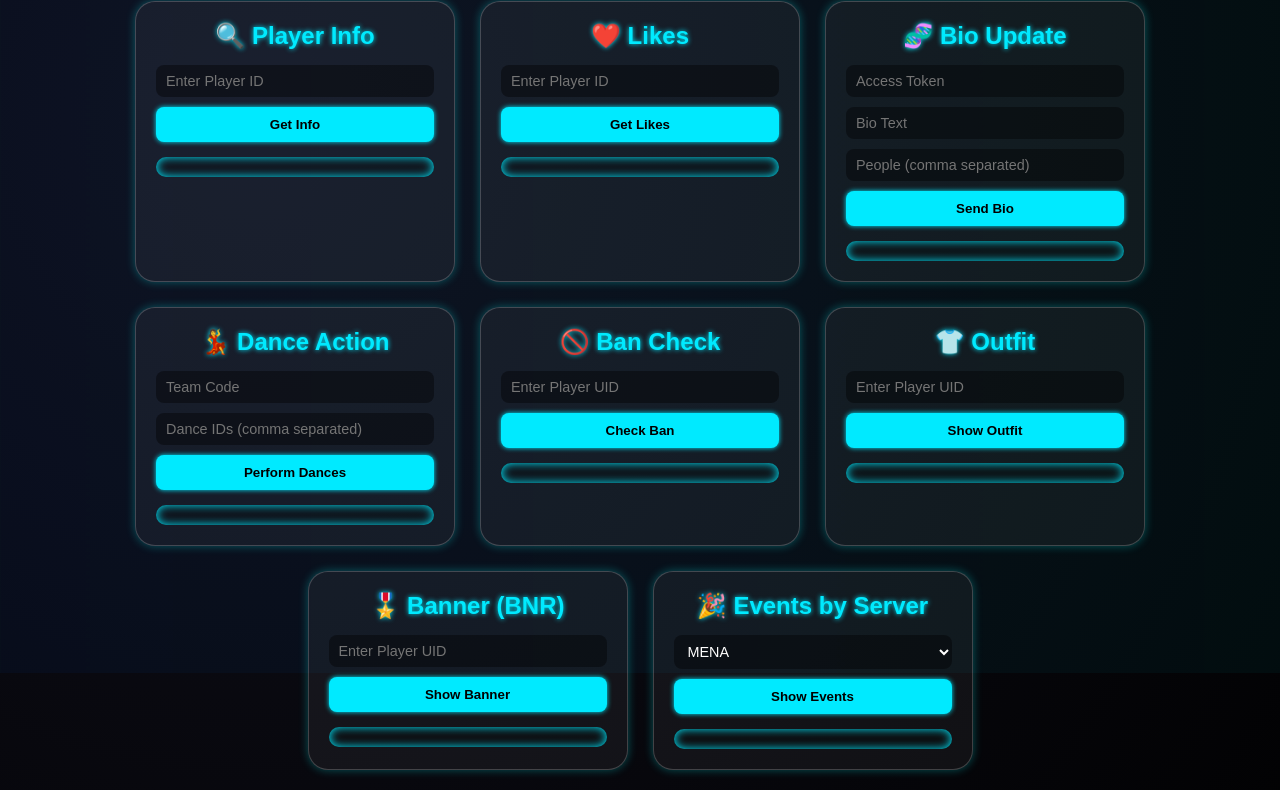
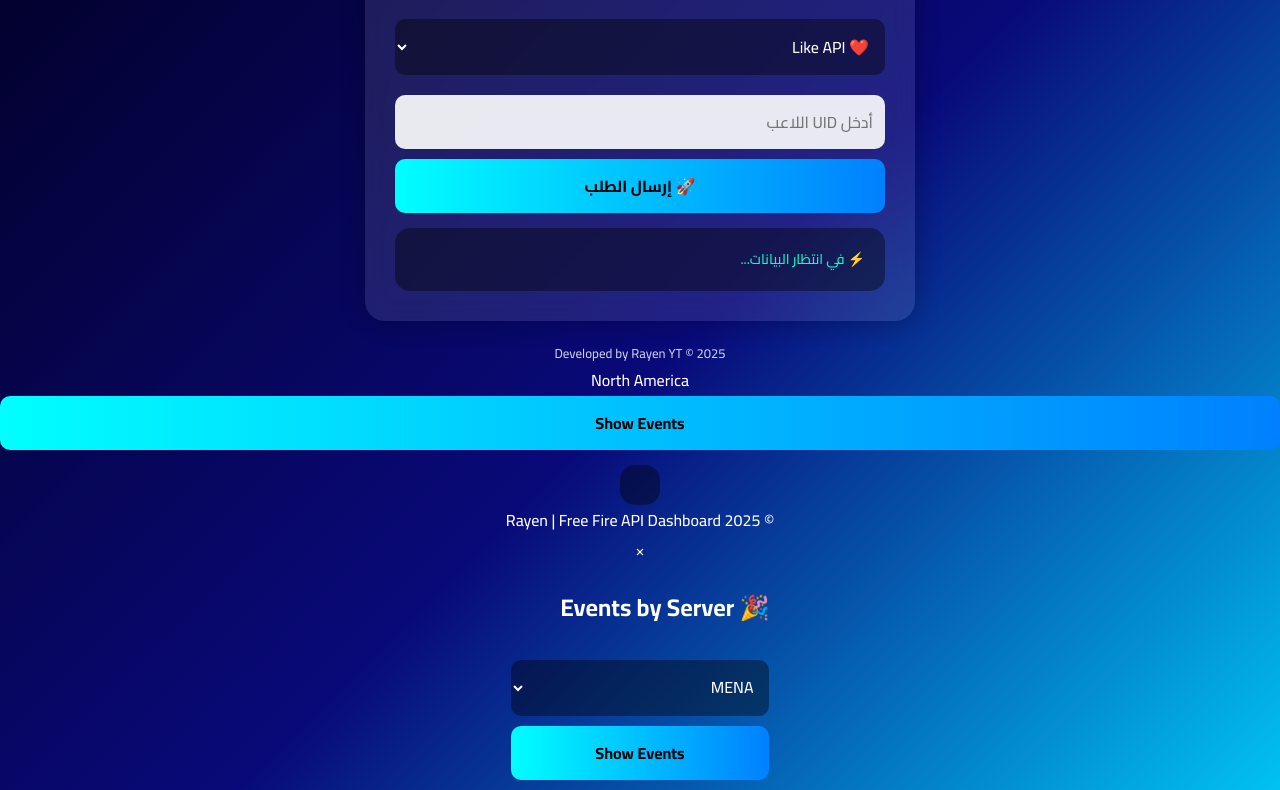
Before and after one commit to Rayenyt/Web-bot, a plain HTML site: page index.html in a window 1280 px wide. Shown: the part 127-917 px from the top of the page. Drawn offline with Linux system fonts and the light colour scheme.

Commit message:
Update index.html

```diff
--- a/index.html
+++ b/index.html
@@ -3,107 +3,191 @@
 <head>
 <meta charset="UTF-8">
 <meta name="viewport" content="width=device-width, initial-scale=1.0">
-<title>Free Fire API Dashboard - Rayen</title>
+<title>Free Fire API Dashboard</title>
+
 <style>
-*{margin:0;padding:0;box-sizing:border-box;font-family:"Poppins",sans-serif}
-body{background:radial-gradient(circle at 20% 20%,#0f0f1a,#000);color:#fff;min-height:100vh;display:flex;flex-direction:column;align-items:center;justify-content:flex-start;overflow-x:hidden;}
-header{width:100%;text-align:center;padding:25px;background:rgba(255,255,255,0.05);backdrop-filter:blur(10px);box-shadow:0 0 15px rgba(0,0,0,0.5);}
-header h1{font-size:2em;color:#00eaff;text-shadow:0 0 15px #00eaff;letter-spacing:2px;animation:neonPulse 2s infinite;}
-@keyframes neonPulse{0%,100%{text-shadow:0 0 5px #00eaff,0 0 20px #00eaff,0 0 30px #00eaff}50%{text-shadow:0 0 10px #00ffcc,0 0 25px #00ffcc,0 0 40px #00ffcc}}
-.container{display:flex;flex-wrap:wrap;justify-content:center;gap:25px;padding:40px;max-width:1200px;}
-.api-card{width:320px;background:rgba(255,255,255,0.05);border:1px solid rgba(255,255,255,0.2);border-radius:20px;padding:20px;box-shadow:0 0 10px rgba(0,255,255,0.3);transition:0.3s ease-in-out;overflow:hidden;position:relative;}
-.api-card:hover{transform:scale(1.05);box-shadow:0 0 25px #00eaff,0 0 50px #00ffcc;}
-.api-card h2{color:#00eaff;margin-bottom:15px;text-align:center;text-shadow:0 0 5px #00eaff;}
-.api-card input,.api-card select{width:100%;padding:8px 10px;margin-bottom:10px;border-radius:8px;border:none;outline:none;background:rgba(0,0,0,0.4);color:#fff;font-size:0.9em;}
-.api-card button{width:100%;padding:10px;background:#00eaff;border:none;color:#000;border-radius:8px;font-weight:bold;cursor:pointer;transition:0.3s;box-shadow:0 0 5px #00eaff;}
-.api-card button:hover{background:#00ffcc;transform:scale(1.05);box-shadow:0 0 15px #00ffcc;}
-.result{margin-top:15px;background:rgba(0,0,0,0.3);padding:10px;border-radius:10px;font-size:0.85em;max-height:200px;overflow-y:auto;white-space:pre-wrap;box-shadow:0 0 10px #00eaff inset;}
-footer{text-align:center;padding:20px;font-size:0.9em;color:#aaa;}
-@keyframes move-bg{0%{background-position:0 0}100%{background-position:400% 0}}
-body::before{content:"";position:fixed;top:0;left:0;width:100%;height:100%;background:linear-gradient(270deg,#00eaff,#ff00ff,#00ffcc,#0066ff);background-size:400% 400%;z-index:-1;opacity:.05;animation:move-bg 15s linear infinite;}
-.gallery{display:grid;grid-template-columns:repeat(auto-fill,minmax(100px,1fr));gap:10px;margin-top:10px;}
-.gallery img{width:100%;border-radius:10px;transition:transform 0.3s, box-shadow 0.3s;cursor:pointer;}
-.gallery img:hover{transform:scale(1.1);box-shadow:0 0 20px #00eaff;}
-.modal{display:none;position:fixed;z-index:999;left:0;top:0;width:100%;height:100%;overflow:auto;background-color:rgba(0,0,0,0.9);}
-.modal-content{margin:10% auto;padding:20px;width:90%;max-width:700px;background:rgba(0,0,0,0.95);border-radius:15px;}
-.modal-content img{width:100%;border-radius:15px;}
-.close{color:#fff;float:right;font-size:28px;font-weight:bold;cursor:pointer;}
-.close:hover{color:#00eaff;}
+@import url('https://fonts.googleapis.com/css2?family=Cairo:wght@500;700&display=swap');
+
+* {
+  box-sizing: border-box;
+  font-family: 'Cairo', sans-serif;
+  direction: rtl;
+}
+
+body {
+  background: linear-gradient(135deg, #020024, #090979, #00d4ff);
+  min-height: 100vh;
+  display: flex;
+  flex-direction: column;
+  align-items: center;
+  justify-content: center;
+  color: white;
+  margin: 0;
+}
+
+.container {
+  background: rgba(255,255,255,0.1);
+  backdrop-filter: blur(15px);
+  padding: 30px;
+  border-radius: 20px;
+  box-shadow: 0 0 25px rgba(0,0,0,0.3);
+  width: 90%;
+  max-width: 550px;
+  animation: fadeIn 1s ease-in-out;
+}
+
+@keyframes fadeIn {
+  from {opacity: 0; transform: translateY(30px);}
+  to {opacity: 1; transform: translateY(0);}
+}
+
+h1 {
+  text-align: center;
+  color: #00ffff;
+  text-shadow: 0 0 15px #00ffff;
+  margin-bottom: 25px;
+}
+
+select, input {
+  width: 100%;
+  padding: 12px;
+  margin: 10px 0;
+  border: none;
+  border-radius: 10px;
+  font-size: 16px;
+  outline: none;
+}
+
+input {
+  background: rgba(255,255,255,0.9);
+  color: #000;
+}
+
+select {
+  background: rgba(0,0,0,0.4);
+  color: #fff;
+}
+
+button {
+  width: 100%;
+  padding: 12px;
+  border: none;
+  background: linear-gradient(90deg, #00ffff, #0080ff);
+  color: #000;
+  font-weight: bold;
+  border-radius: 10px;
+  cursor: pointer;
+  transition: 0.3s;
+  font-size: 16px;
+}
+
+button:hover {
+  transform: scale(1.05);
+  background: linear-gradient(90deg, #00c3ff, #00ffb3);
+}
+
+.result {
+  background: rgba(0,0,0,0.4);
+  border-radius: 15px;
+  padding: 20px;
+  margin-top: 15px;
+  white-space: pre-wrap;
+  font-size: 14px;
+  line-height: 1.6;
+  max-height: 400px;
+  overflow-y: auto;
+  color: #00ffcc;
+}
+
+.footer {
+  margin-top: 20px;
+  opacity: 0.8;
+  font-size: 13px;
+  text-align: center;
+}
 </style>
 </head>
 <body>
-<header>
-<h1>Free Fire API Dashboard ⚡</h1>
-</header>
-<div class="container">
-<!-- INFO -->
-<div class="api-card">
-<h2>🔍 Player Info</h2>
-<input id="info_id" placeholder="Enter Player ID">
-<button onclick="callAPI('info')">Get Info</button>
-<div id="info_result" class="result"></div>
-</div>
 
-<!-- LIKE -->
-<div class="api-card">
-<h2>❤️ Likes</h2>
-<input id="like_id" placeholder="Enter Player ID">
-<button onclick="callAPI('like')">Get Likes</button>
-<div id="like_result" class="result"></div>
-</div>
+  <div class="container">
+    <h1>🎯 Free Fire API Dashboard</h1>
 
-<!-- BIO -->
-<div class="api-card">
-<h2>🧬 Bio Update</h2>
-<input id="bio_token" placeholder="Access Token">
-<input id="bio_text" placeholder="Bio Text">
-<input id="bio_people" placeholder="People (comma separated)">
-<button onclick="callAPI('bio')">Send Bio</button>
-<div id="bio_result" class="result"></div>
-</div>
+    <select id="apiType">
+      <option value="like">❤️ Like API</option>
+      <option value="info">🧠 Info API</option>
+      <option value="bio">📜 Bio API</option>
+      <option value="outfit">🧢 Outfit API</option>
+      <option value="bnr">🚫 BNR API</option>
+      <option value="ban">🔒 Ban API</option>
+      <option value="dance">💃 Dance API</option>
+      <option value="event">🎉 Event API</option>
+    </select>
 
-<!-- DANCE -->
-<div class="api-card">
-<h2>💃 Dance Action</h2>
-<input id="dance_team" placeholder="Team Code">
-<input id="dance_ids" placeholder="Dance IDs (comma separated)">
-<button onclick="callAPI('dance')">Perform Dances</button>
-<div id="dance_result" class="result"></div>
-</div>
+    <input type="text" id="uid" placeholder="أدخل UID اللاعب">
+    <button onclick="sendRequest()">🚀 إرسال الطلب</button>
 
-<!-- BAN -->
-<div class="api-card">
-<h2>🚫 Ban Check</h2>
-<input id="ban_uid" placeholder="Enter Player UID">
-<button onclick="callAPI('ban')">Check Ban</button>
-<div id="ban_result" class="result"></div>
-</div>
+    <div class="result" id="output">⚡ في انتظار البيانات...</div>
+  </div>
 
-<!-- OUTFIT -->
-<div class="api-card">
-<h2>👕 Outfit</h2>
-<input id="outfit_uid" placeholder="Enter Player UID">
-<button onclick="callAPI('outfit')">Show Outfit</button>
-<div id="outfit_result" class="result"></div>
-</div>
+  <div class="footer">Developed by Rayen YT © 2025</div>
 
-<!-- BNR -->
-<div class="api-card">
-<h2>🎖️ Banner (BNR)</h2>
-<input id="bnr_uid" placeholder="Enter Player UID">
-<button onclick="callAPI('bnr')">Show Banner</button>
-<div id="bnr_result" class="result"></div>
-</div>
+<script>
+const APIs = {
+  like:   "https://ff.mlbbai.com/like/",
+  info:   "https://x7m-xinfo.vercel.app/xInFo",
+  bio:    "https://s1x-amin-bio.vercel.app/get",
+  outfit: "https://lonely-outfit-7ffo.vercel.app/outfit",
+  bnr:    "http://212.227.65.132:13521/bnr?uid={uid}&key=AlliFF_BOT_V1",
+  ban:    "https://s1x-amin-check.vercel.app/check",
+  dance:  "https://ctx-team-1-production.up.railway.app/api/dance",
+  event:  "https://testing-site-self.vercel.app/events"
+};
 
-<!-- EVENT -->
-<div class="api-card">
-<h2>🎉 Events by Server</h2>
-<select id="event_server">
-<option value="ME">MENA</option>
-<option value="EU">EU</option>
-<option value="ASIA">ASIA</option>
-<option value="BR">Brazil</option>
-<option value="NA">North America</option>
+const PROXY = "https://api.allorigins.win/get?url=";
+
+async function sendRequest() {
+  const type = document.getElementById("apiType").value;
+  const uid = document.getElementById("uid").value.trim();
+  const output = document.getElementById("output");
+  output.textContent = "🔄 جاري الاتصال...";
+
+  if (!uid && type !== "event") {
+    output.textContent = "⚠️ يرجى إدخال UID أولاً.";
+    return;
+  }
+
+  let url = APIs[type];
+  if (url.includes("{uid}")) url = url.replace("{uid}", uid);
+
+  // تعديل حسب نوع API
+  if (type === "like") url += "?uid=" + uid;
+  if (type === "dance") url += "?teamcode=" + uid;
+  if (type === "bio") url += "?access_token=" + uid;
+  if (type === "info" || type === "ban") url += "?uid=" + uid;
+
+  const isImageResponse = ["bnr", "outfit", "event"].includes(type);
+  try {
+    if (isImageResponse) {
+      const res = await fetch(url);
+      const blob = await res.blob();
+      const imgURL = URL.createObjectURL(blob);
+      output.innerHTML = `<img src="${imgURL}" style="max-width:100%;border-radius:15px;">`;
+      return;
+    }
+
+    const res = await fetch(PROXY + encodeURIComponent(url));
+    const data = await res.json();
+    const parsed = data.contents ? JSON.parse(data.contents) : data;
+
+    output.textContent = JSON.stringify(parsed, null, 2);
+  } catch (e) {
+    output.textContent = "❌ خطأ في الاتصال:\n" + e.message;
+  }
+}
+</script>
+
+</body>
+</html><option value="NA">North America</option>
 </select>
 <button onclick="callAPI('event')">Show Events</button>
 <div id="event_result" class="result"></div>
```
